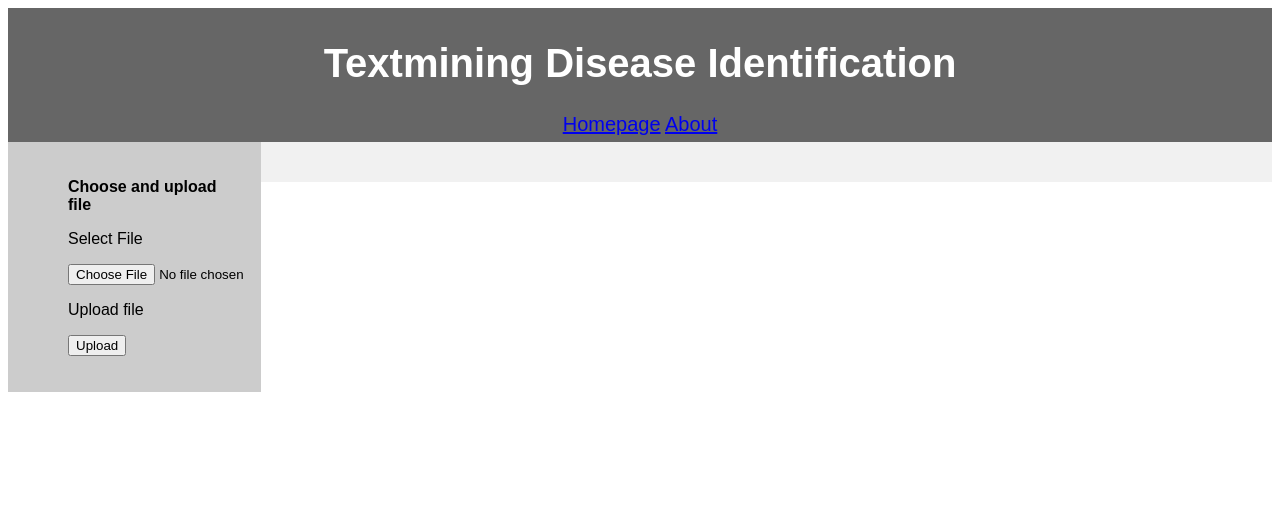
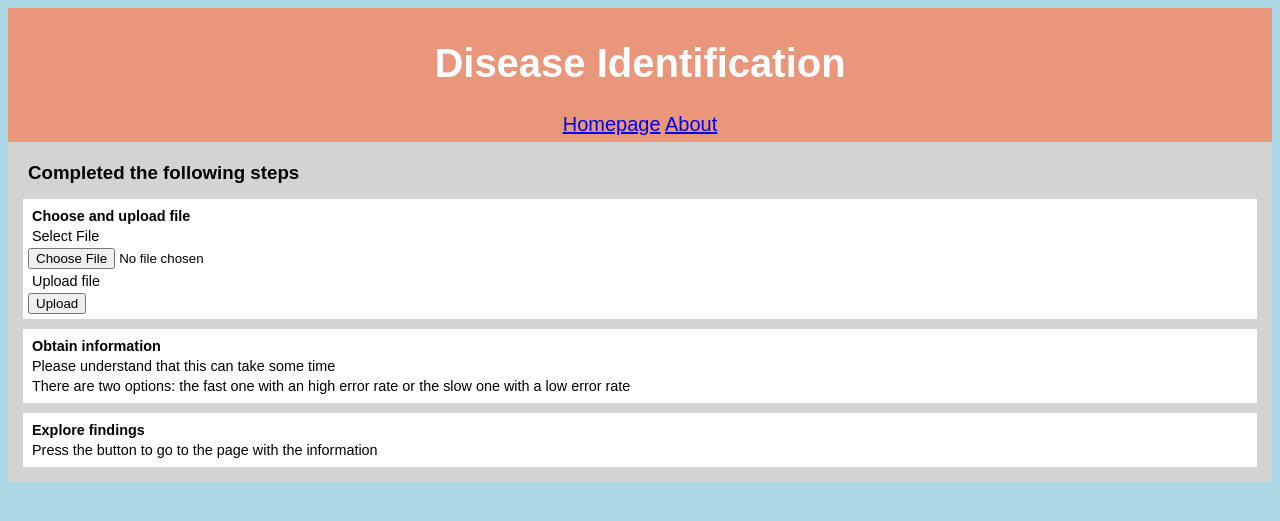
Before and after one commit to YjaraVH/TextminingDiseaseIdentification, a Flask app: page /Homepage in a window 1280 px wide. Shown: the top 521 px of the page. Run offline with Flask 2, Linux system fonts and the light colour scheme.

Commit message:
updated opmaak

```diff
--- a/static/style.css
+++ b/static/style.css
@@ -10,11 +10,15 @@ body {
 
 body {
   font-family: Arial, Helvetica, sans-serif;
+    background-image: url('https://external-content.duckduckgo.com/iu/?u=http%3A%2F%2Fgetwallpapers.com%2Fwallpaper%2Ffull%2Fe%2Ff%2F2%2F441670.jpg&f=1&nofb=1');
+    background-repeat: no-repeat;
+  background-attachment: fixed;
+  background-size: cover;
 }
 
 /* Style of the header */
 header {
-  background-color: #666;
+  background-color: darksalmon;
   padding: 6px;
   text-align: center;
   font-size: 20px;
--- a/templates/Homepage.html
+++ b/templates/Homepage.html
@@ -9,53 +9,51 @@
 
 body {
   font-family: Arial, Helvetica, sans-serif;
+    background-color: lightblue;
 }
 
 /* Style of the header */
 header {
-  background-color: #666;
+  background-color: darksalmon;
   padding: 6px;
   text-align: center;
   font-size: 20px;
   color: white;
 }
 
-/* Create two columns/boxes next to each other */
-nav {
-  float: left;
-  width: 20%;
-  background: #ccc;
-  padding: 20px;
+.all-browsers {
+  margin: 0;
+  padding: 5px;
+  background-color: lightgray;
 }
 
-article {
-  float: left;
-  padding: 20px;
-  width: 80%;
-  background-color: #f1f1f1;
+.all-browsers > h1, .browser {
+  margin: 10px;
+  padding: 5px;
 }
 
+.browser {
+  background: white;
+}
 
-/*places columns/box on top of each other for a small screen */
-@media (max-width: 600px) {
-  nav, article {
-    width: 100%;
-    height: auto;
-  }
+.browser > h2, p {
+  margin: 4px;
+  font-size: 90%;
 }
 </style>
 </head>
 <body>
 <header>
-  <h1>Textmining Disease Identification</h1>
+  <h1>Disease Identification</h1>
     <a href="/Homepage">Homepage</a>
     <a href="/About">About</a>
 </header>
 
 <section>
-    <nav>
-    <ul>
-        <b>Choose and upload file</b>
+    <article class="all-browsers">
+  <h1>Completed the following steps</h1>
+  <article class="browser">
+    <h2>Choose and upload file</h2>
         <form action="/Homepage" method="post" enctype="multipart/form-data">
             <p>Select File</p>
             <input type="file" name="file"><br />
@@ -66,10 +64,17 @@ article {
         {% if error %}
             <p style="color: brown" >{{ error }}</p>
         {%  endif %}
-    </ul>
-    </nav>
-    <article>
-    </article>
+  </article>
+  <article class="browser">
+    <h2>Obtain information</h2>
+    <p>Please understand that this can take some time</p>
+      <p>There are two options: the fast one with an high error rate or the slow one with a low error rate</p>
+  </article>
+  <article class="browser">
+    <h2>Explore findings</h2>
+    <p>Press the button to go to the page with the information</p>
+  </article>
+</article>
 </section>
 </body>
 </html>
--- a/templates/start.html
+++ b/templates/start.html
@@ -5,19 +5,21 @@
     <title>Title</title>
     <style>
 body {
-  background-image: url('https://external-content.duckduckgo.com/iu/?u=http%3A%2F%2Fgetwallpapers.com%2Fwallpaper%2Ffull%2Fe%2Ff%2F2%2F441670.jpg&f=1&nofb=1');
+  background-image: url('https://external-content.duckduckgo.com/iu/?u=https%3A%2F%2Fwallup.net%2Fwp-content%2Fuploads%2F2017%2F03%2F27%2F330765-simple_background-digital_art.jpg&f=1&nofb=1');
     background-repeat: no-repeat;
   background-attachment: fixed;
   background-size: cover;
 
 }
 h1 {text-align: center;}
+h4 {text-align: center;}
 p {text-align: center;}
 a {href-align: center;}
 </style>
 </head>
 <p>
     <h1>Identify metabolic diseases</h1>
+    <h4>Before it is to late</h4>
     <p><a href="/Homepage">Let's begin</a></p>
 </body>
 </html>
```
